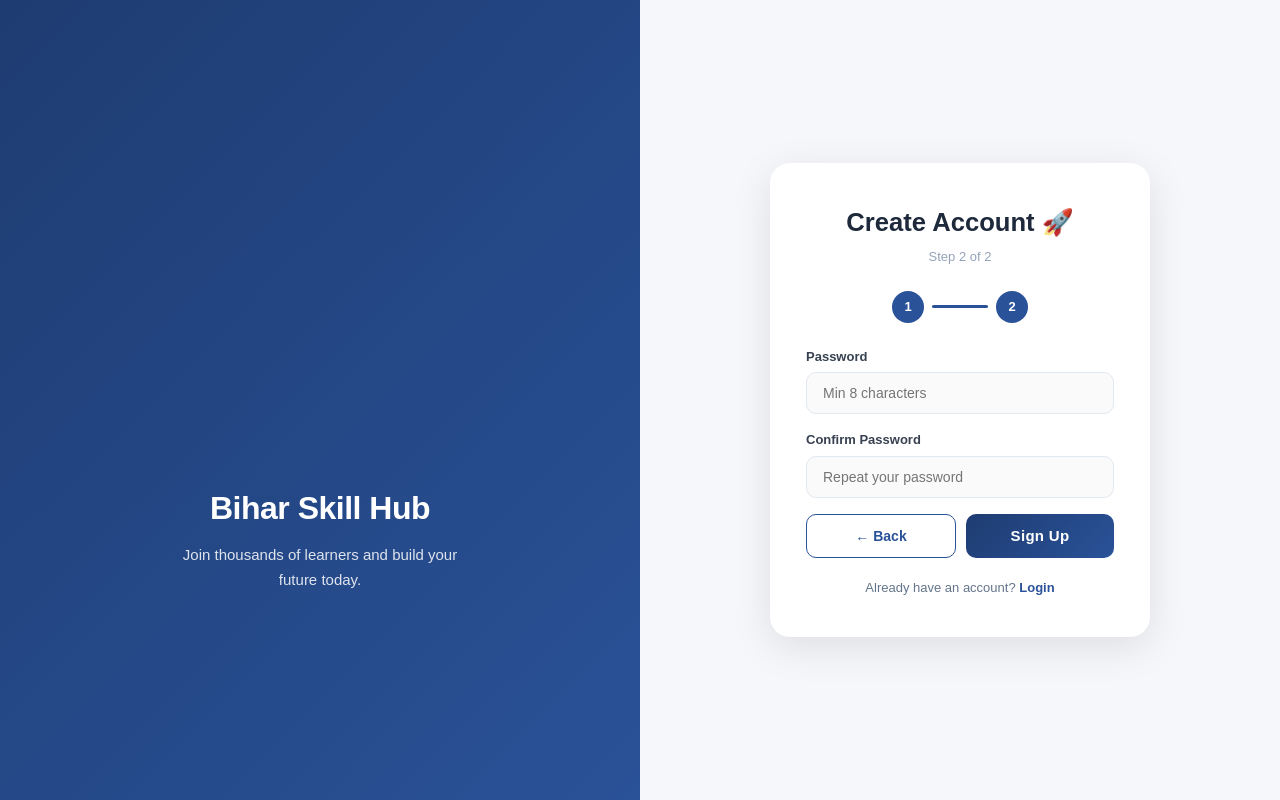
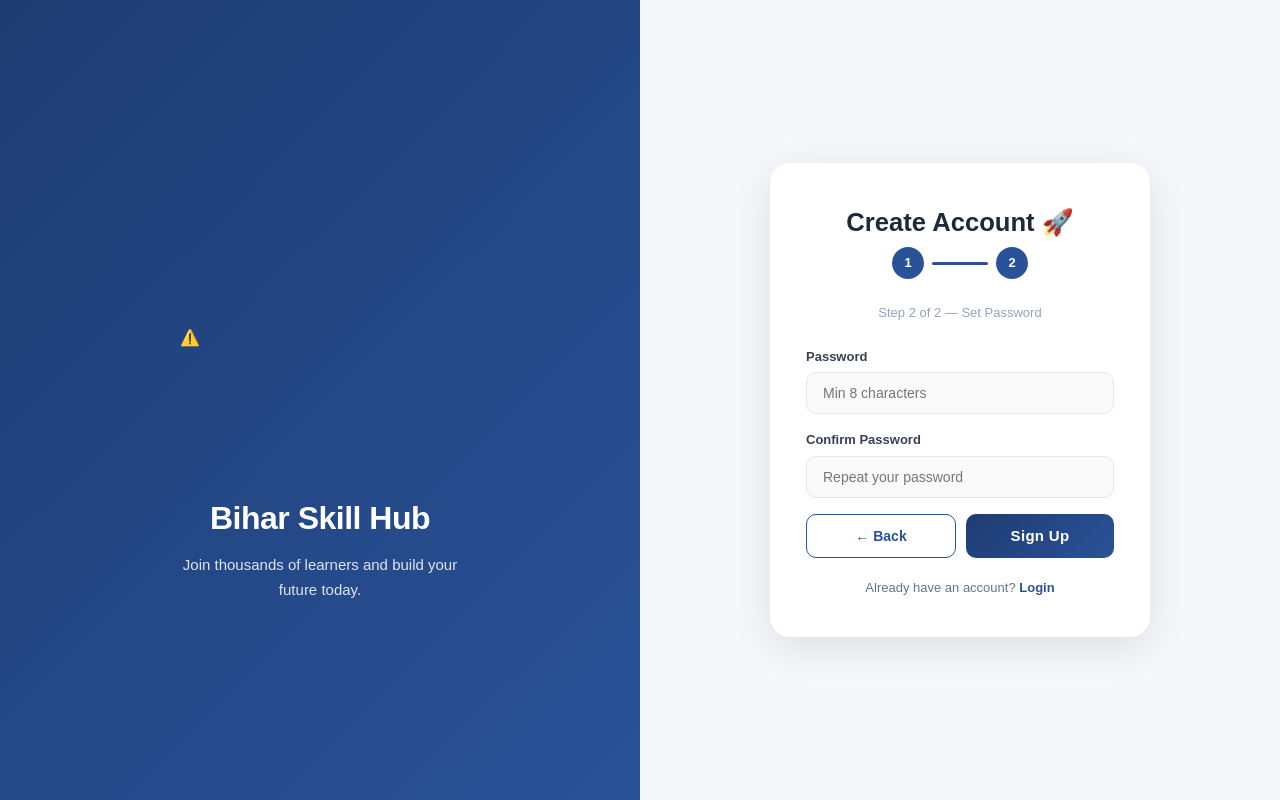
Before and after one commit to bihari-bhau/bihar-skill-hub, a React (Vite) app in the folder frontend/: page /register in a window 1280 px wide. Both pictures are taken after typing "Sample", "name@example.com" into the empty fields and a click on the button "Next →". Built offline with nearby package versions, Linux system fonts and the light colour scheme; no server answers.

Commit message:
Fix courses page - ensure array from API response

```diff
--- a/frontend/src/pages/Courses.jsx
+++ b/frontend/src/pages/Courses.jsx
@@ -47,13 +47,22 @@ const Courses = () => {
     const load = async () => {
       try {
         const [cRes, catRes] = await Promise.all([
-          api.get("/courses/"),
-          api.get("/courses/categories/"),
+        api.get("/courses/"),
+        api.get("/courses/categories/"),
         ]);
         const cData   = await cRes.json();
         const catData = await catRes.json();
-        setCourses(cData.results ?? cData);
-        setCategories(catData.results ?? catData);
+
+        // Always ensure arrays
+        const courseList   = Array.isArray(cData)         ? cData
+                   : Array.isArray(cData.results)  ? cData.results
+                   : [];
+        const categoryList = Array.isArray(catData)        ? catData
+                   : Array.isArray(catData.results) ? catData.results
+                   : [];
+
+        setCourses(courseList);
+        setCategories(categoryList);
       } catch {
         setError("Could not load courses. Make sure the backend is running.");
       } finally {
@@ -64,7 +73,7 @@ const Courses = () => {
   }, []);
 
   // Filter
-  let filtered = courses.filter((c) => {
+  let filtered = (Array.isArray(courses) ? courses : []).filter((c) => {
     const matchSearch = c.title.toLowerCase().includes(search.toLowerCase()) ||
                         (c.category_name || "").toLowerCase().includes(search.toLowerCase()) ||
                         (c.description || "").toLowerCase().includes(search.toLowerCase());
--- a/frontend/src/pages/Register.jsx
+++ b/frontend/src/pages/Register.jsx
@@ -1,16 +1,26 @@
-import React, { useState } from "react";
+import React, { useState, useEffect } from "react";
 import { Link, useNavigate } from "react-router-dom";
 import { api, setAuth } from "../utils/api";
 
 const Register = () => {
   const navigate  = useNavigate();
-  const [step, setStep]       = useState(1);
+  const [step, setStep]             = useState(1);
   const [showSuccess, setShowSuccess] = useState(false);
-  const [formData, setFormData] = useState({
-    full_name: "", email: "", password: "", password2: "",
-  });
-  const [error, setError]     = useState("");
-  const [loading, setLoading] = useState(false);
+  const [formData, setFormData]     = useState({ full_name: "", email: "", password: "", password2: "" });
+  const [error, setError]           = useState("");
+  const [loading, setLoading]       = useState(false);
+  const [lottieReady, setLottieReady] = useState(false);
+
+  useEffect(() => {
+    if (!customElements.get("lottie-player")) {
+      const script = document.createElement("script");
+      script.src = "https://unpkg.com/@lottiefiles/lottie-player@latest/dist/lottie-player.js";
+      script.onload = () => setLottieReady(true);
+      document.head.appendChild(script);
+    } else {
+      setLottieReady(true);
+    }
+  }, []);
 
   const handleChange = (e) =>
     setFormData((prev) => ({ ...prev, [e.target.name]: e.target.value }));
@@ -72,13 +82,20 @@ const Register = () => {
 
       {/* Left Side */}
       <div className="auth-left">
+        <div className="lottie-wrap">
+          {lottieReady ? (
             <lottie-player
-          src="https://assets10.lottiefiles.com/packages/lf20_tno6cg2w.json"
+              src="https://assets3.lottiefiles.com/packages/lf20_DMgKk1.json"
               background="transparent"
               speed="1"
-          style={{ width: "260px", height: "260px" }}
-          loop autoplay
+              style={{ width: "280px", height: "280px" }}
+              loop
+              autoplay
             />
+          ) : (
+            <div className="lottie-fallback">🎓</div>
+          )}
+        </div>
         <h1>Bihar Skill Hub</h1>
         <p>Join thousands of learners and build your future today.</p>
       </div>
@@ -87,14 +104,14 @@ const Register = () => {
       <div className="auth-right">
         <div className="auth-card">
           <h2>Create Account 🚀</h2>
-          <p className="auth-subtitle">Step {step} of 2</p>
 
-          {/* Step indicator */}
+          {/* Step Indicator */}
           <div className="step-indicator">
             <div className={`step-dot ${step >= 1 ? "done" : ""}`}>1</div>
             <div className={`step-line ${step === 2 ? "done" : ""}`} />
             <div className={`step-dot ${step === 2 ? "done" : ""}`}>2</div>
           </div>
+          <p className="auth-subtitle">Step {step} of 2 — {step === 1 ? "Basic Info" : "Set Password"}</p>
 
           {error && <div className="auth-error">{error}</div>}
 
@@ -119,9 +136,7 @@ const Register = () => {
                   onChange={handleChange}
                 />
               </div>
-              <button type="submit" className="auth-btn">
-                Next →
-              </button>
+              <button type="submit" className="auth-btn">Next →</button>
             </form>
           )}
 
@@ -147,11 +162,8 @@ const Register = () => {
                 />
               </div>
               <div className="auth-two-btns">
-                <button
-                  type="button"
-                  className="auth-btn-outline"
-                  onClick={() => { setStep(1); setError(""); }}
-                >
+                <button type="button" className="auth-btn-outline"
+                  onClick={() => { setStep(1); setError(""); }}>
                   ← Back
                 </button>
                 <button type="submit" className="auth-btn" disabled={loading}>
@@ -171,6 +183,7 @@ const Register = () => {
       {showSuccess && (
         <div className="success-modal-overlay">
           <div className="success-modal">
+            {lottieReady && (
               <lottie-player
                 src="https://assets2.lottiefiles.com/packages/lf20_jbrw3hcz.json"
                 background="transparent"
@@ -178,6 +191,7 @@ const Register = () => {
                 style={{ width: "180px", height: "180px" }}
                 autoplay
               />
+            )}
             <h3>Registration Successful! 🎉</h3>
             <p>Welcome to Bihar Skill Hub!</p>
           </div>
```
Also changed, not shown: 1 other file (tests, documents, lock files or other folders). Lines whose indentation alone changed are shown as unchanged.
